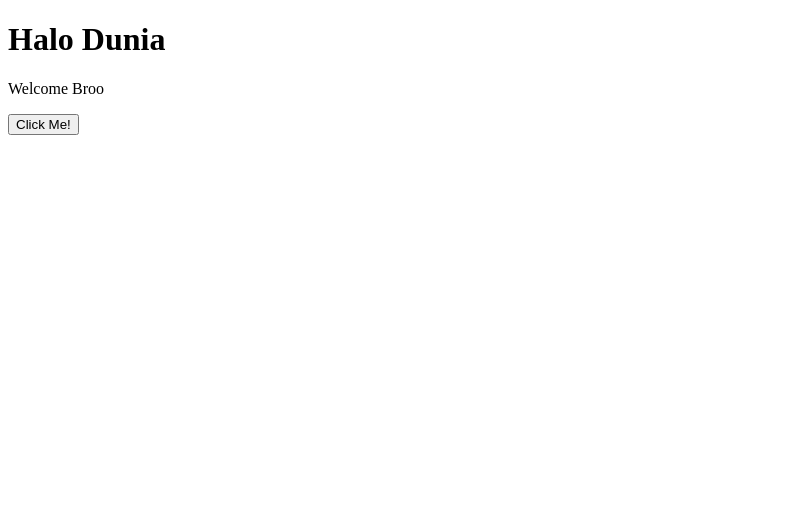
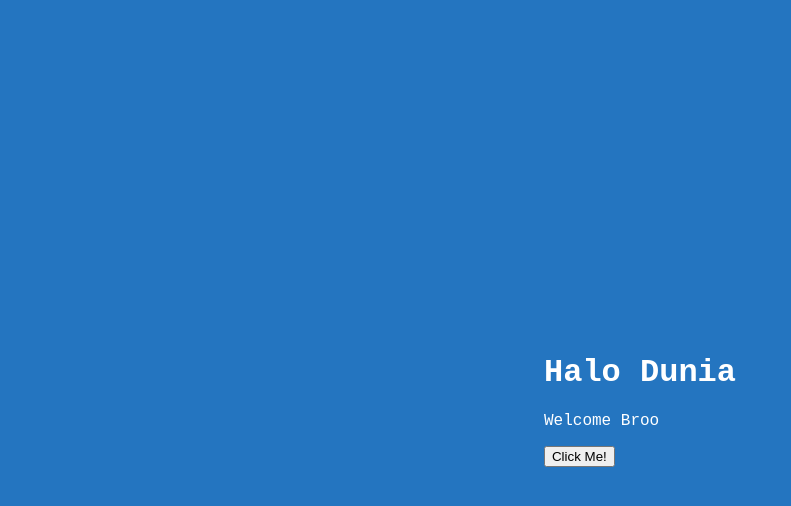
Before and after one commit to RNekoCloud/learn-props, a React (Vite) app: page / in a window 1280 px wide. Shown: the top 506 px of the page, without its empty margins (0-791 px from the left). Built offline with nearby package versions, Linux system fonts and the light colour scheme.

Commit message:
style: centering element

```diff
--- /dev/null
+++ b/src/App.css
@@ -0,0 +1,9 @@
+:root {
+   height: 100vh;
+   background-color: rgb(36, 117, 192);
+   display: flex;
+   color: white;
+   font-family: "Courier New", Courier, monospace;
+   justify-content: center;
+   align-items: center;
+}
--- a/src/App.tsx
+++ b/src/App.tsx
@@ -1,4 +1,5 @@
 import { UseProps } from "./Components/simple/UseProps";
+import "./App.css";
 
 export const App = () => {
    return (
```
